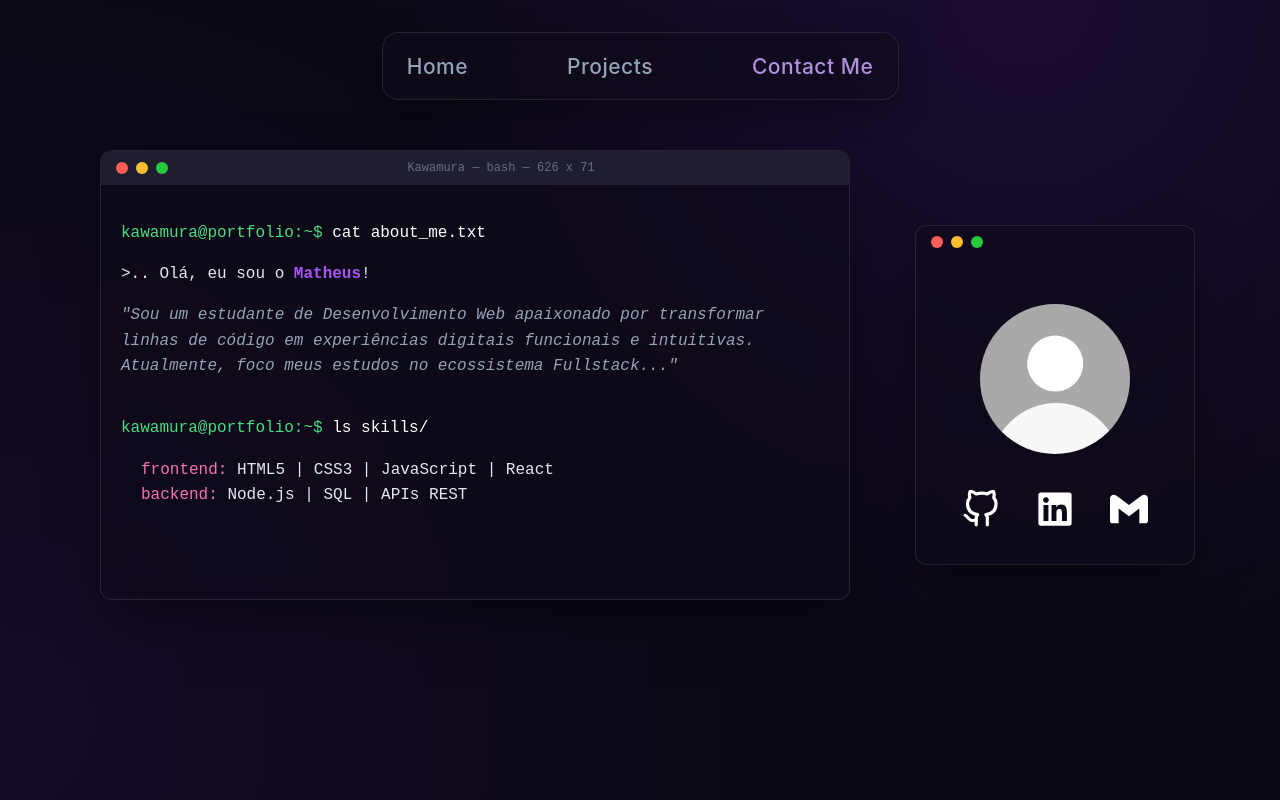
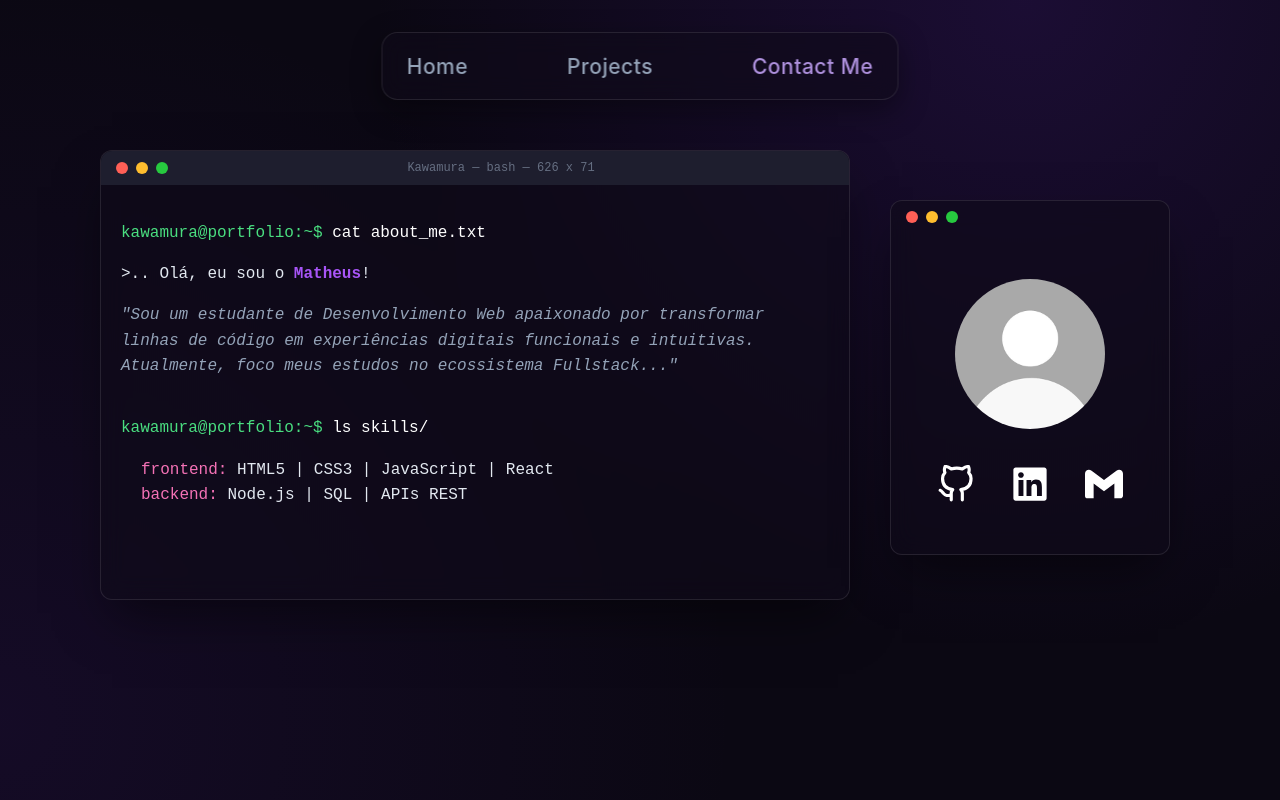
Before and after one commit to kwuraa/Portifolio-v2, a React (Vite) app in the folder portifolio/: page / in a window 1280 px wide. Built offline with nearby package versions, Linux system fonts and the light colour scheme.

Commit message:
feat: Edit profile window styles and hide navbar scroll animation

```diff
--- a/portifolio/src/App.css
+++ b/portifolio/src/App.css
@@ -49,6 +49,8 @@ body, html {
 .hero-section {
   display: flex;
   flex-direction: row;
+  justify-content: flex-start;
+  gap: 40px;
 }
 
 @media (max-width: 1024px) {
--- a/portifolio/src/components/Navbar.jsx
+++ b/portifolio/src/components/Navbar.jsx
@@ -1,16 +1,49 @@
 import React from 'react';
+import { useState, useEffect } from 'react';
 import "../styles/Navbar.css"
+import { FaArrowDown } from 'react-icons/fa';
 
-const Navbar = () => {
+export default function Navbar() {
+  const [isHidden, setIsHidden] = useState(false);
+  const [isManuallyOpen, setIsManuallyOpen] = useState(false);
+
+  useEffect(() => {
+    const handleScroll = () =>{
+    if(window.scrollY > 50) {
+        setIsManuallyOpen(false)
+        setIsHidden(true)
+    } else {
+      setIsHidden(false)
+      setIsManuallyOpen(false)
+    }
+  }
+  window.addEventListener('scroll', handleScroll);
+
+  return () => window.removeEventListener('scroll', handleScroll);
+  }, []);
+
+  const handlePeekNavbar = () => {
+    setIsHidden(false);
+    setIsManuallyOpen(true);
+  };
+
   return (
-    <nav className="nav-container">
-      <div className="nav-pill">
+    <>
+    <nav>
+      <div className={`nav-pill ${isHidden ? 'hidden' : ''} ${isManuallyOpen ? 'open' : ''}`}>
         <a href="#home" className="nav-link">Home</a>
         <a href="#projects" className="nav-link">Projects</a>
         <a href="#contact" className="nav-link color-highlight">Contact Me</a>
       </div>
     </nav>
+
+    <button
+        className={`nav-toggle-btn ${isHidden ? 'visible' : ''}`}
+        onClick={handlePeekNavbar}
+        aria-label="Mostrar menu"
+      >
+        <FaArrowDown className='nav-icon' size={38}/>
+      </button>
+    </>
   );
 };
-
-export default Navbar;
--- a/portifolio/src/styles/Navbar.css
+++ b/portifolio/src/styles/Navbar.css
@@ -1,17 +1,12 @@
-
-.nav-container {
-  position: fixed;
-  top: 0;
-  left: 0;
-  width: 100%;
-  display: flex;
-  justify-content: center;
-  padding-top: 32px;
-  z-index: 1000;
-  pointer-events: none;
-}
 
 .nav-pill {
+  position: fixed;
+  top: 32px;
+  left: 50%;
+  transform: translateX(-50%);
+  transition: transform 0.4s cubic-bezier(0.16, 1, 0.3, 1), opacity 0.3s ease;
+  z-index: 1000;
+
   pointer-events: auto;
   display: flex;
   justify-content: center;
@@ -25,6 +20,49 @@
   border: 1px solid rgba(255, 255, 255, 0.1);
   border-radius: 16px;
   box-shadow: 0 10px 30px rgba(0, 0, 0, 0.4);
+}
+
+.nav-pill.hidden {
+  transform: translate(-50%, -100%);
+  opacity: 0;
+}
+
+.nav-pill.open {
+  transform: translate(-50%, 0);
+  opacity: 1;
+}
+
+.nav-toggle-btn {
+  position: fixed;
+  top: 15px;
+  left: 50%;
+  transform: translateX(-50%) translateY(-50px);
+  opacity: 0;
+  transition: transform 0.4s ease, opacity 0.3s ease;
+  z-index: 1000;
+
+  background: rgba(15, 10, 25, 0.8);
+  border: 1px solid rgba(255, 255, 255, 0.1);
+  backdrop-filter: blur(8px);
+  -webkit-backdrop-filter: blur(8px);
+  color: #a855f7;
+  padding: 6px 16px;
+  border-radius: 0 0 12px 12px;
+  cursor: pointer;
+  font-size: 14px;
+  font-weight: bold;
+}
+
+
+.nav-toggle-btn.visible {
+  transform: translateX(-50%) translateY(0);
+  opacity: 1;
+  top: 0;
+}
+
+.nav-toggle-btn:hover {
+  color: #ffffff;
+  background: rgba(15, 10, 25, 1);
 }
 
 
--- a/portifolio/src/styles/Profile.css
+++ b/portifolio/src/styles/Profile.css
@@ -1,8 +1,14 @@
 .profile-window {
-  margin: 75px auto;
+
+    flex: 0 0 280px;
+
     width: 100%;
     max-width: 280px;
-  height: 340px;
+    height: 100%;
+    min-height: 340px;
+
+    margin-top: 50px;
+
     background-color: rgba(15, 10, 25, 0.6);
     backdrop-filter: blur(12px);
     -webkit-backdrop-filter: blur(12px);
@@ -12,6 +18,7 @@
 
     overflow: hidden;
     font-family: 'Fira Code', monospace;
+    box-sizing: border-box;
 }
 
 .terminal-profile-header {
@@ -63,3 +70,17 @@
     text-shadow: 0 0 8px rgba(255, 255, 255, 0.5);
     transform: scale(1.2);
 }
+
+@media (max-width: 768px) {
+    .profile-window {
+        position: relative;
+
+        top: auto;
+        right: auto;
+
+        width: 95%;
+        margin: 20px auto;
+
+        min-height: auto;
+    }
+}
```
Lines whose indentation alone changed are shown as unchanged.
